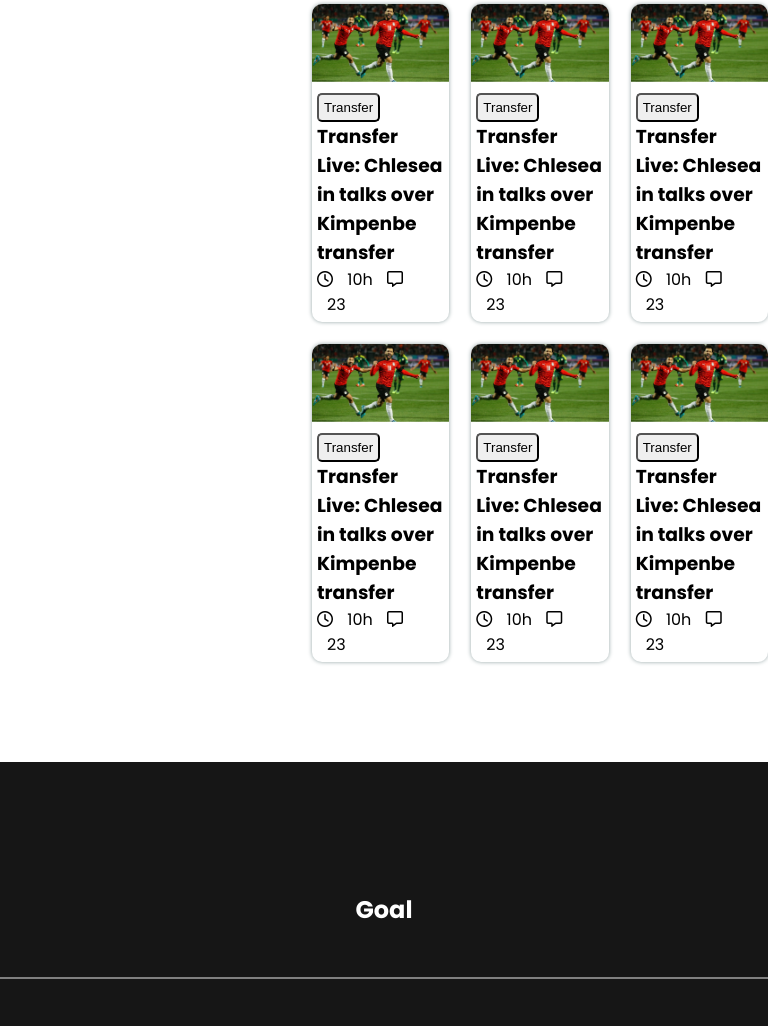
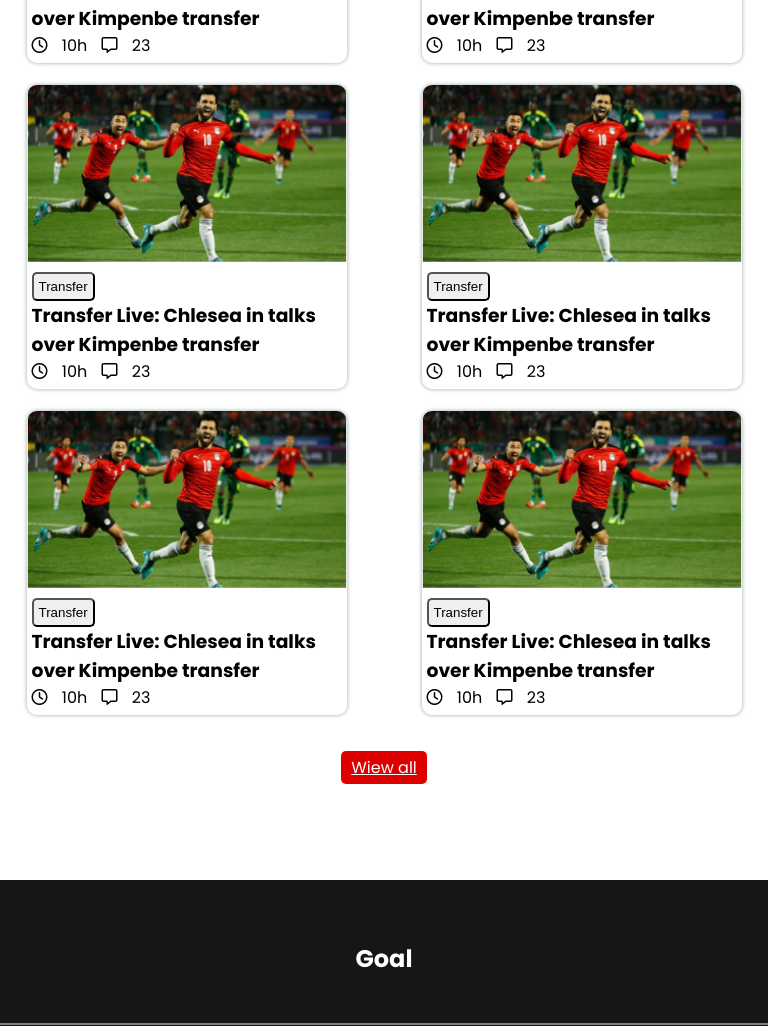
Before and after one commit to mdmasudranainfo/world-cup, a plain HTML site: page index.html in a window 768 px wide. Shown: the part 1311-2337 px from the top of the page. Drawn offline with Linux system fonts and the light colour scheme.

Commit message:
table responsive

```diff
--- a/index.html
+++ b/index.html
@@ -172,7 +172,7 @@
                                 </p>
                            </div>
                         </div>
-                        <div class="match-box">
+                        <div class="match-box hide-box">
                            <div class="match-image">
                             <img src="assets/Blog Image.png" alt="">
                            </div>
@@ -188,6 +188,9 @@
                         </div>
                     </div>
                 </div>
+            </div>
+            <div class="hide-button">
+                <a href=""> Wiew all</a>
             </div>
         </section>
 
--- a/styles/style.css
+++ b/styles/style.css
@@ -219,6 +219,20 @@
     padding: 10px;
     font-size: 30px;
 }
+
+/* hide button */
+.hide-button{
+    text-align: center;
+    margin-top: 40px;
+    display: none;
+
+}
+    .hide-button a{
+        color: white;
+        background-color: var(--main-color);
+        padding: 5px 10px;
+        border-radius: 5px;
+    }
 /* footer end  */
 
 
@@ -294,3 +308,59 @@
 
 }
 }
+
+@media only screen and (min-width:689px) and (max-width:992px) {
+    body{
+        width: 100%;
+    }
+    .header-text .header-title {
+        font-size: 2em;
+
+    }
+    .header-image img {
+
+        transform: scale(1);
+
+
+    }
+    .match-menu-wraper{
+        grid-template-columns: repeat(1, 1fr);
+
+    }
+    .menu{
+        height: 100px;
+        width: 500px;
+        background: white;
+
+    }
+    .menu ul{
+        grid-template-columns: repeat(3, 1fr);
+        justify-items: center;
+
+    }
+    footer{
+        width: 100%;
+    }
+    footer h2 {
+        padding-top: 61px;
+        padding-bottom: 47px;
+    }
+    .match-wraper {
+        grid-template-columns: repeat(2, 1fr);
+        justify-items: center;
+    }
+    .footer-nav ul li a {
+
+        padding: 0 14px;
+    }
+    .match-box {
+        width: 320px;
+    }
+    .hide-box{
+        display: none;
+    }
+    .hide-button{
+        display: block;
+    }
+
+}
```
